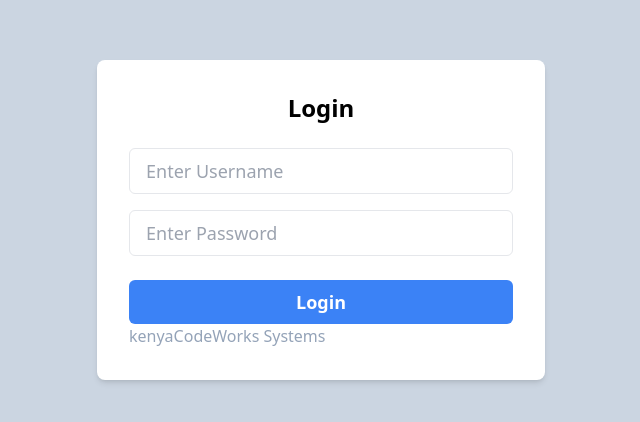
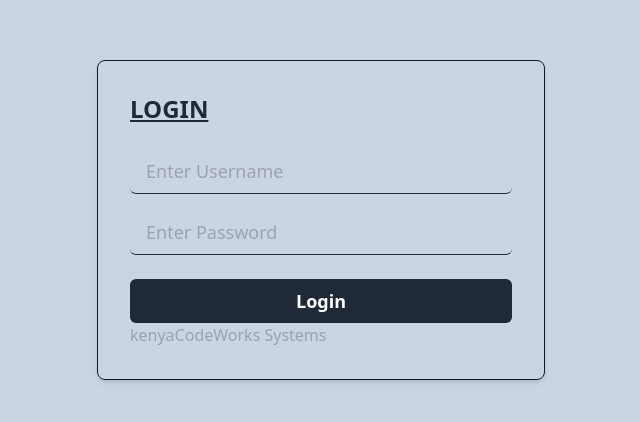
Before and after one commit to rastar12/Stock-System, a React (Vite) app in the folder client/: page / in a window 1280 px wide. Shown: the part 180-602 px from the top of the page, without its empty margins (319-959 px from the left). Built offline with nearby package versions, Linux system fonts and the light colour scheme.

Commit message:
loginPageUIdesign

```diff
--- a/client/src/App.jsx
+++ b/client/src/App.jsx
@@ -13,10 +13,12 @@ import AddStockHome from './components/AddStockHome.jsx';
 import ViewSales from './components/ViewSales.jsx';
 import Mpesa from './components/Mpesa.jsx';
 import AccountStatus from './components/AccountStatus.jsx';
+import Header from './components/Header.jsx';
 
 function App() {
   return (
     <BrowserRouter>
+
       <Routes>
         <Route path='/viewSales' element={<ViewSales/>}/>
         <Route path='/sellStockHome' element={<SellStockHome/>}/>
--- /dev/null
+++ b/client/src/components/Header.jsx
@@ -0,0 +1,16 @@
+import React from 'react'
+import logo from "../assets/1.png"
+
+export default function Header() {
+
+
+  return (
+
+    <div>
+      <header className='flex gap-7 p-4'>
+        <img src={logo} alt='Logo' className='w-20 h-15 self-center'/>
+        <h1 className='text-xl font-bold mb-0'>Mbale Detergents stock inventory system</h1>
+      </header>
+    </div>
+  )
+}
--- a/client/src/components/LoginPage.jsx
+++ b/client/src/components/LoginPage.jsx
@@ -39,14 +39,14 @@ export default function LoginPage() {
           <Home />
         </div>
       ) : (
-        <div className="w-full max-w-md p-8 bg-white rounded-lg shadow-md">
-          <h2 className="text-2xl font-semibold text-center mb-6">Login</h2>
+        <div className="w-full max-w-md p-8  rounded-lg shadow-md border border-gray-900 ">
+          <h2 className="text-2xl font-semibold  mb-6 uppercase text-gray-800 underline">Login</h2>
           <form onSubmit={handleSubmit}>
             <div className="mb-4">
               <input
                 type="text"
                 placeholder="Enter Username"
-                className="w-full px-4 py-2 text-lg border rounded-md focus:outline-none focus:border-blue-500"
+                className="w-full px-4 py-2 text-lg border-b bg-transparent border-b-gray-800 rounded-md focus:outline-none focus:border-blue-500"
                 required
                 value={userName}
                 onChange={handleEmailChange}
@@ -56,7 +56,8 @@ export default function LoginPage() {
               <input
                 type="password"
                 placeholder="Enter Password"
-                className="w-full px-4 py-2 text-lg border rounded-md focus:outline-none focus:border-blue-500"
+                className="w-full px-4 py-2 text-lg border-b bg-transparent border-b-gray-800 rounded-md focus:outline-none focus:border-blue-500"
+
                 required
                 value={password}
                 onChange={handlePasswordChange}
@@ -65,7 +66,7 @@ export default function LoginPage() {
             <div>
               <button
                 type="submit"
-                className={`w-full py-2 text-lg font-semibold text-white rounded-md ${loading ? 'bg-blue-300' : 'bg-blue-500 hover:bg-blue-600'}`}
+                className={`w-full py-2 text-lg font-semibold text-white rounded-md ${loading ? 'bg-gray-500' : 'bg-gray-800 hover:bg-gray-600'}`}
                 disabled={loading}
               >
                 {loading ? 'Logging in...' : 'Login'}
--- a/client/src/home.jsx
+++ b/client/src/home.jsx
@@ -9,6 +9,7 @@ export default function Home() {
 
   return (
     <div className='w-full h-full p-3 '>
+
       <img src={logo} className='w-15 h-10 self-center'/>
       <h1 className='text-xl font-bold text-center uppercase mb-3'> Mbale Detergents stock inventory system</h1>
 
```
